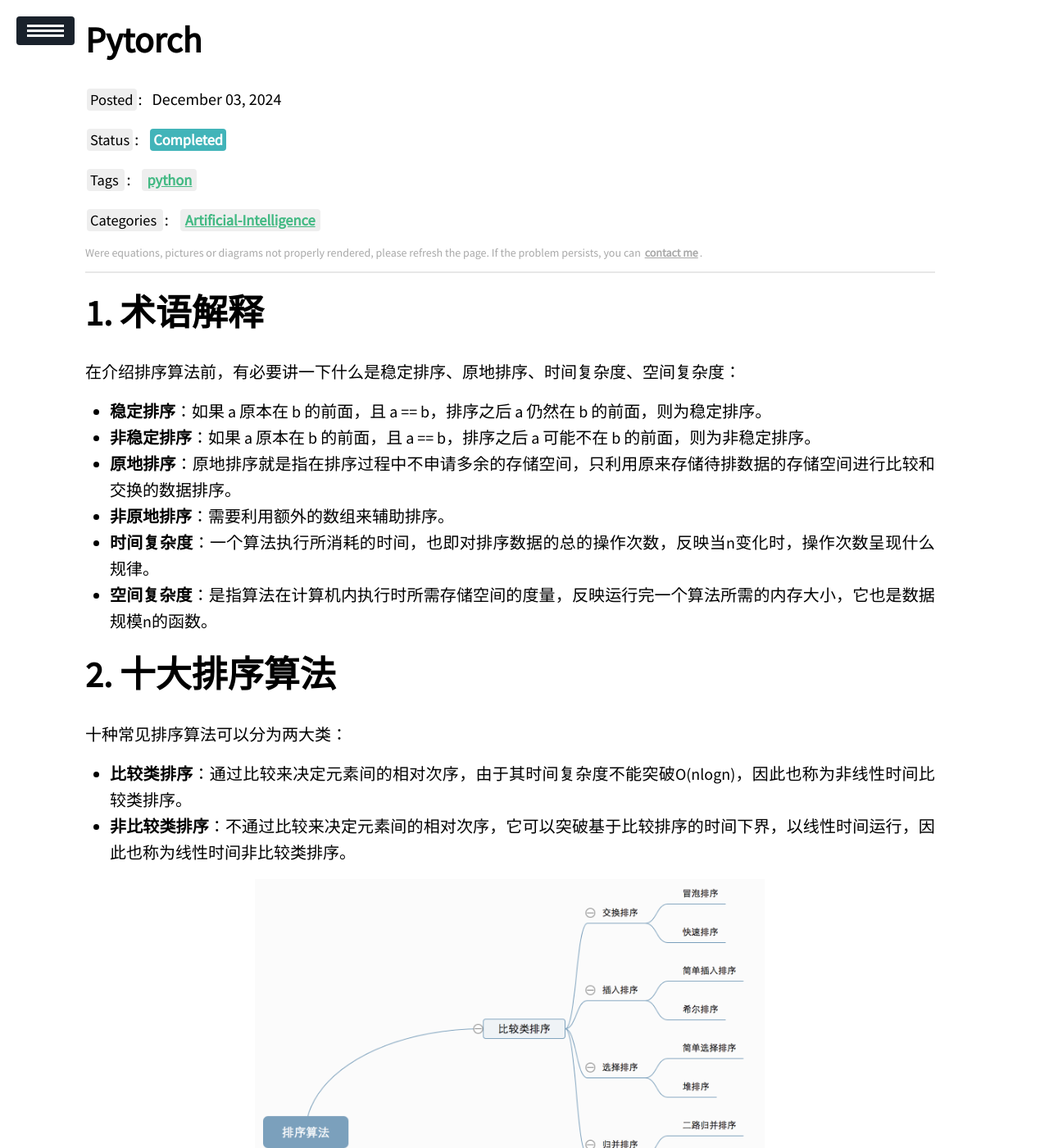
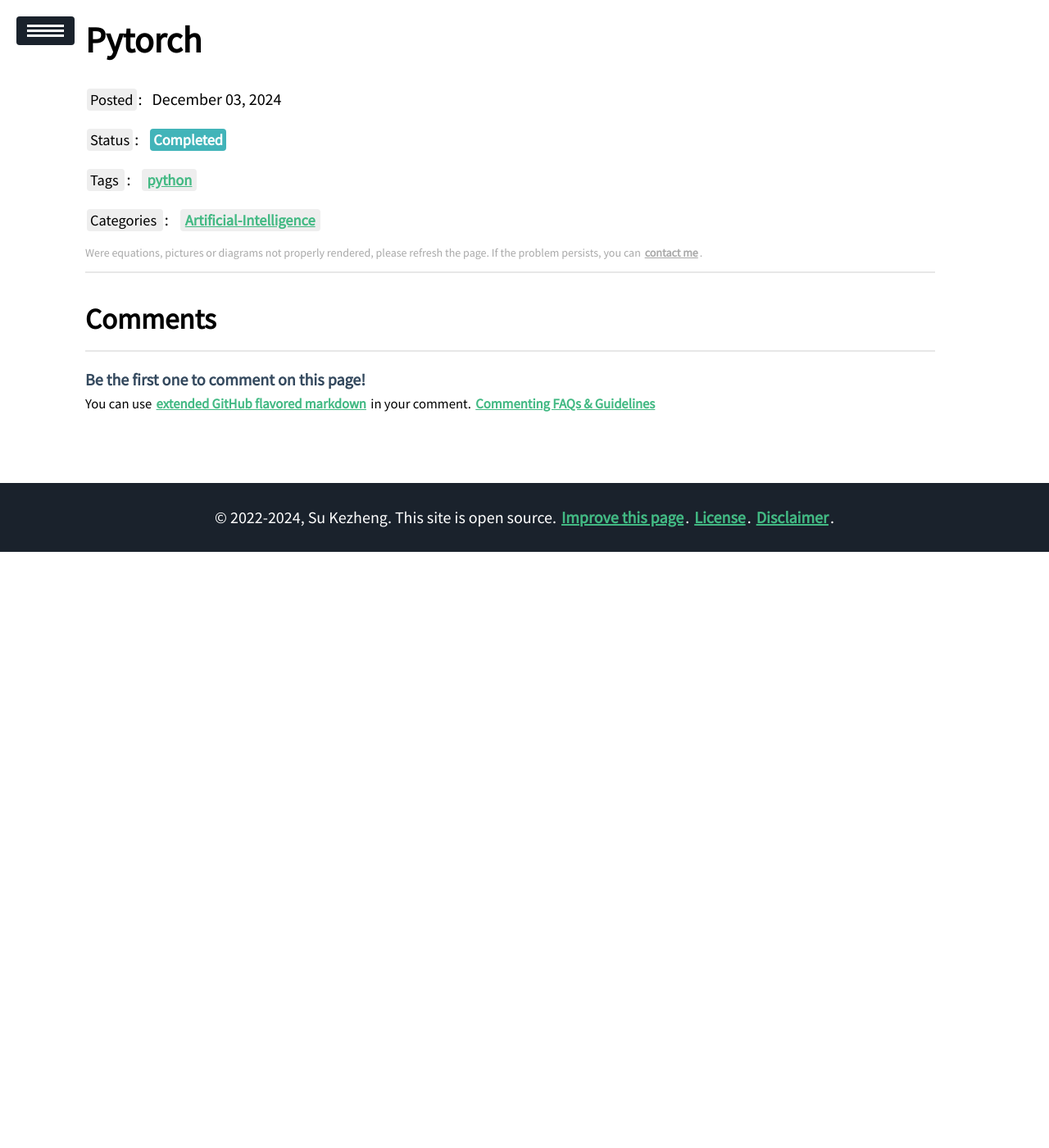
Before and after one commit to ssskz/ssskz.github.io, a Jekyll site: the page built from _posts/2024-12-3-Pytorch.md, in a window 1280 px wide and 1400 px high. Shown: the whole window at 82% size. Built offline with Jekyll 4.4.1, drawn with Linux system fonts in a browser that asks for light colours; our own code applies the rules of GitHub Pages for plain Markdown files; a script that is not in the unit is left out; some of the changed text lies outside the part shown.

Commit message:
1
Signed-off-by: ssskz <12497590+ssskz@user.noreply.gitee.com>

```diff
--- a/_posts/2024-12-3-Pytorch.md
+++ b/_posts/2024-12-3-Pytorch.md
@@ -8,66 +8,3 @@
 categories: Artificial-Intelligence
 description: Sorting is an important operation in computer programming, we will introduce ten sorting algorithms.
 ---
-# 术语解释
-
-在介绍排序算法前，有必要讲一下什么是稳定排序、原地排序、时间复杂度、空间复杂度：
-
-- **稳定排序**：如果 a 原本在 b 的前面，且 a == b，排序之后 a 仍然在 b 的前面，则为稳定排序。
-- **非稳定排序**：如果 a 原本在 b 的前面，且 a == b，排序之后 a 可能不在 b 的前面，则为非稳定排序。
-- **原地排序**：原地排序就是指在排序过程中不申请多余的存储空间，只利用原来存储待排数据的存储空间进行比较和交换的数据排序。
-- **非原地排序**：需要利用额外的数组来辅助排序。
-- **时间复杂度**：一个算法执行所消耗的时间，也即对排序数据的总的操作次数，反映当n变化时，操作次数呈现什么规律。
-- **空间复杂度**：是指算法在计算机内执行时所需存储空间的度量，反映运行完一个算法所需的内存大小，它也是数据规模n的函数。
-
-# 十大排序算法
-
-十种常见排序算法可以分为两大类：
-
-- **比较类排序**：通过比较来决定元素间的相对次序，由于其时间复杂度不能突破O(nlogn)，因此也称为非线性时间比较类排序。
-- **非比较类排序**：不通过比较来决定元素间的相对次序，它可以突破基于比较排序的时间下界，以线性时间运行，因此也称为线性时间非比较类排序。
-
-<img src="https://ssskz.github.io/materials/Sorting/sorting.png" width="60%">
-
-各个算法的复杂度如下所示：
-
-<img src="https://ssskz.github.io/materials/Sorting/O.png" width="60%">
-
-## 插入排序 Insertion Sort
-
-插入排序的算法描述是一种简单直观的排序算法。它的工作原理是通过构建有序序列，对于未排序数据，在已排序序列中从后向前扫描，找到相应位置并插入。
-比如，在玩打牌时，该如何整理那些牌呢？一种简单的方法就是一张一张来，将每一张牌插入到其他已经有序的牌中的适当位置。
-当我们给无序数组做排序的时候，为了要插入元素，我们需要腾出空间，将其余所有元素在插入之前都向右移动一位，这种算法我们称之为插入排序。
-
-### 算法描述
-
-一般来说，插入排序都采用in-place在数组上实现。具体算法描述如下：
-1. 从第一个元素开始，该元素可以认为已经被排序；
-2. 取出下一个元素，在已经排序的元素序列中从后向前扫描；
-3. 如果该元素（已排序）大于新元素，将该元素移到下一位置；
-4. 重复步骤3，直到找到已排序的元素小于或者等于新元素的位置；
-5. 将新元素插入到该位置后；
-6. 重复步骤2~5。
-
-### 算法演示
-
-### 代码实现
-
-### 算法分析
-
-## 选择排序
-
-## 冒泡排序
-
-## 快速排序
-
-## 堆排序
-
-## 基数排序
-
-## 归并排序
-
-## 计数排序
-
-## 希尔排序
-
-## 桶排序
```
